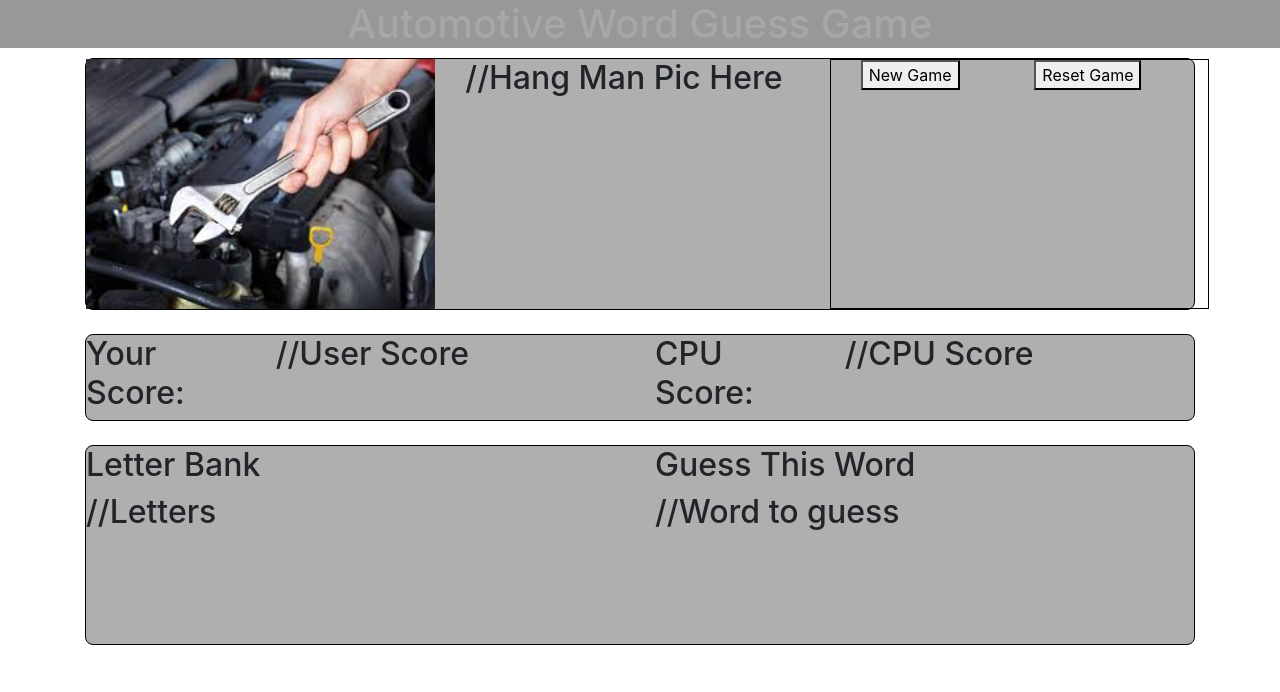
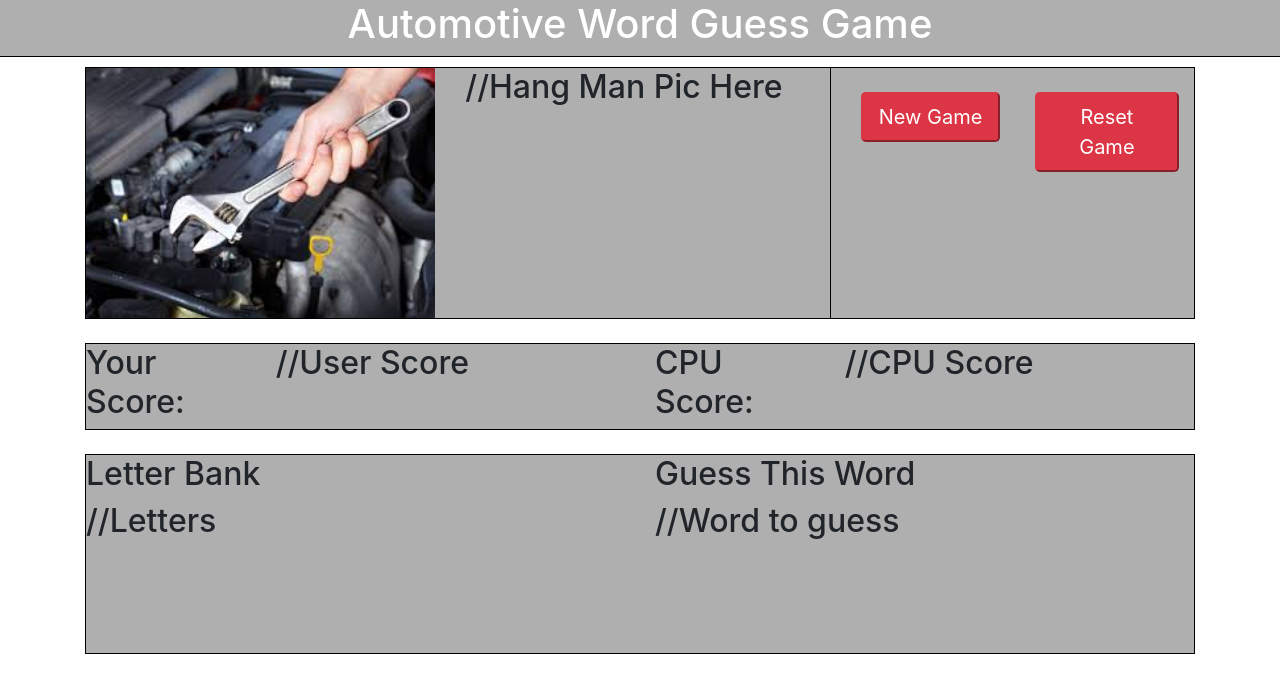
Before and after one commit to mVang92/Word-Guess-Game, a plain HTML site: page index.html in a window 1280 px wide. Drawn offline with nearby package versions, Linux system fonts and the light colour scheme.

Commit message:
More CHanges

```diff
--- a/assets/css/style.css
+++ b/assets/css/style.css
@@ -3,30 +3,23 @@
 }*/
 
 header {
-    opacity: 0.4;
-    background-color: black;
+    background-color: rgb(175, 175, 175);
+    color: white;
+    text-align: center;
     margin-bottom: 10px;
+    border-bottom: 1px solid black;
 }
 
 body {
     background-color: rgb(125, 125, 125);
 }
 
-h1 {
-    color: white;
-    text-align: center;
-}
-
-.box {
+.box, .letterGuessBox {
     border: 1px solid black;
     background-color: rgb(175, 175, 175);
-    border-radius: 8px; /* Rounder borders */
 }
 
 .letterGuessBox {
-    border: 1px solid black;
-    background-color: rgb(175, 175, 175);
-    border-radius: 8px; /* Rounder borders */
     height: 200px;
 }
 
@@ -36,10 +29,17 @@ h1 {
     display: block;
 }
 
-h2 {
-    color: red;
+
+
+.break {
+    opacity: 0;
 }
 
 .buttons {
-    border: 1px solid black;
+    border-left: 1px solid black;
+
 }
+
+button {
+    cursor: pointer;
+}
--- a/index.html
+++ b/index.html
@@ -30,11 +30,14 @@
                     <div class="col-lg-4 buttons">
                         <div class="container">
                             <div class="row">
+                                <div class="col-lg-12 break">.</div>
+                            </div>
+                            <div class="row">
                                 <div class="col-lg-6">
-                                    <button id="newGameBtn">New Game</button>
+                                    <button class="btn-danger btn-lg">New Game</button>
                                 </div>
                                 <div class="col-lg-6">
-                                    <button id="newGameBtn">Reset Game</button>
+                                    <button class="btn-danger btn-lg">Reset Game</button>
                                 </div>
                             </div>
                         </div>
```
